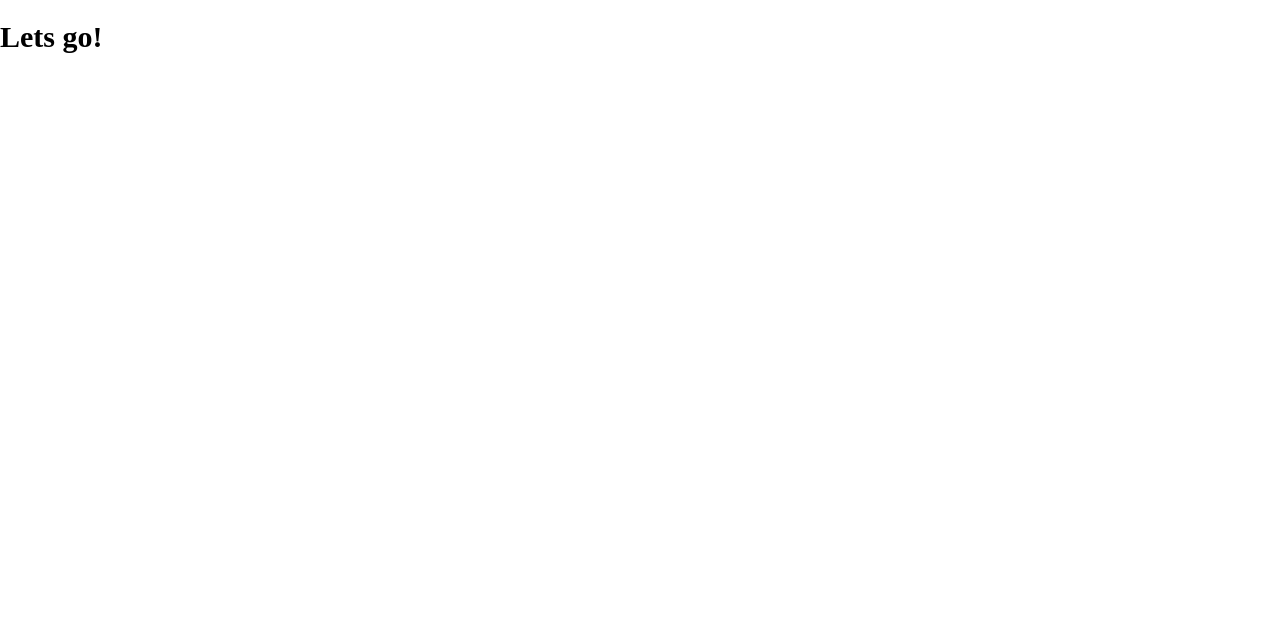
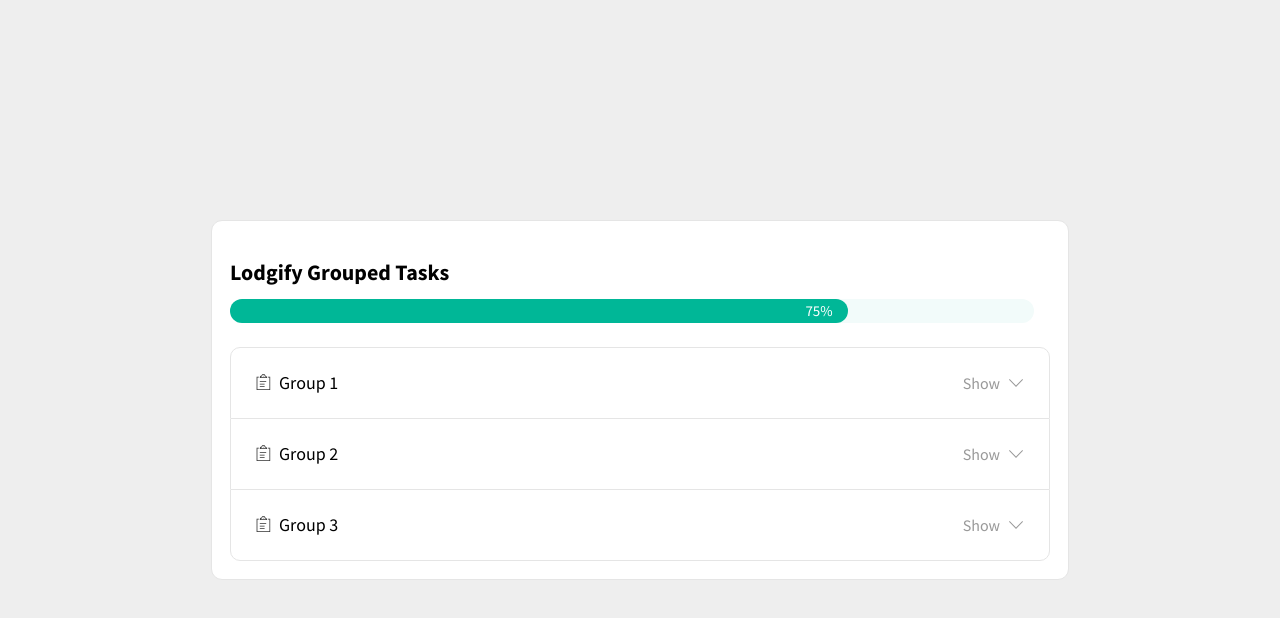
Before and after one commit to sudebovds/lodgify-code-test, a React (Vite) app: page / in a window 1280 px wide. Shown: the top 618 px of the page. Built offline with nearby package versions, Linux system fonts and the light colour scheme.

Commit message:
Added all UI, deveided app to components.

```diff
--- a/package.json
+++ b/package.json
@@ -12,11 +12,13 @@
   },
   "dependencies": {
     "react": "^18.2.0",
-    "react-dom": "^18.2.0"
+    "react-dom": "^18.2.0",
+    "styled-components": "^5.3.6"
   },
   "devDependencies": {
     "@types/react": "^18.0.24",
     "@types/react-dom": "^18.0.8",
+    "@types/styled-components": "^5.1.26",
     "@vitejs/plugin-react": "^2.2.0",
     "typescript": "^4.6.4",
     "vite": "^3.2.3",
--- a/src/App.tsx
+++ b/src/App.tsx
@@ -1,9 +1,26 @@
 import { useState } from 'react'
+import Group from './components/Group'
+import Header from './components/Header'
+import { Content } from './content'
 
 function App() {
    return (
-    <div className="App">
-      <h1>Lets go!</h1>
+    <div className="wrapper">
+      <div className='widget'>
+        <Header
+          progressValue={75}
+        />
+        <main className='mainContent'>
+          {
+            Content.map(group => (
+              <Group
+                groupName={group.groupName}
+                tasks={group.tasks}
+              />
+            ))
+          }
+        </main>
+      </div>
     </div>
   )
 }
--- /dev/null
+++ b/src/components/Group/TaskItem.tsx
@@ -0,0 +1,14 @@
+import React, { FC } from 'react'
+import { ITask } from '../../types'
+
+const TaskItem: FC<ITask> = ({ name }) => {
+  return (
+    <label className='groupRow'>
+        {name}
+        <input type='checkbox' />
+        <span className="checkmark"></span>
+    </label>
+  )
+}
+
+export default TaskItem
--- /dev/null
+++ b/src/components/Group/index.tsx
@@ -0,0 +1,28 @@
+import React, { FC } from 'react'
+import { IGroupInterface } from '../../types'
+import TaskItem from './taskItem'
+
+//Styles
+import './style.css';
+
+const Group: FC<IGroupInterface> = ({ groupName, tasks }) => {
+  return (
+    <details className='groupContainer'>
+        <summary className='groupHeader'>
+            <div className='groupName'>{groupName}</div>
+            <div className='showMore'>Show</div>
+            <div className='showLess'>Hide</div>
+        </summary>
+        <div className='groupContent'>
+            {tasks.map(task => (
+                <TaskItem
+                    name={task.name}
+                    key={task.name}
+                />
+            ))}
+        </div>
+    </details>
+  )
+}
+
+export default Group
--- /dev/null
+++ b/src/components/Group/style.css
@@ -0,0 +1,157 @@
+.groupContainer {
+  border-left: 1px solid var(--grayBorder);
+  border-right: 1px solid var(--grayBorder);
+}
+
+.groupContainer:first-child {
+  border-radius: 10px 10px 0 0;
+  border: 1px solid var(--grayBorder);
+}
+
+.groupContainer:last-child {
+  border-radius: 0 0 10px 10px;
+  border: 1px solid var(--grayBorder);
+}
+
+.groupHeader {
+  display: flex;
+  justify-content: space-between;
+  align-items: center;
+  padding: 24px;
+}
+
+.groupName {
+  padding-left: 24px;
+  position: relative;
+  font-weight: 400;
+  font-size: 18px;
+  line-height: 22px;
+  display: flex;
+  align-items: center;
+}
+.groupName::before {
+  content: "";
+  display: flex;
+  position: absolute;
+  left: 0;
+  width: 17px;
+  height: 17px;
+  background-image: url("../../assets/icons/booking.svg");
+  background-repeat: no-repeat;
+}
+
+.groupName.done::before {
+  background-image: url("../../assets/icons/done-booking.svg");
+}
+
+.showMore,
+.showLess {
+  cursor: pointer;
+  align-items: center;
+  position: relative;
+  padding-right: 25px;
+  line-height: 20.11px;
+  font-size: 16px;
+  color: var(--lightGray);
+}
+
+.groupContainer[open] .showMore {
+  display: none;
+}
+
+.groupContainer[open] .showLess {
+  display: flex;
+}
+.groupContainer .showMore {
+  display: flex;
+}
+
+.groupContainer .showLess {
+  display: none;
+}
+
+.showMore::after,
+.showLess::after {
+  content: "";
+  display: flex;
+  position: absolute;
+  right: 0;
+  width: 16px;
+  height: 8px;
+  background-repeat: no-repeat;
+}
+
+.showMore::after {
+  background-image: url("../../assets/icons/arrow-down.svg");
+}
+
+.showLess::after {
+  background-image: url("../../assets/icons/arrow-up.svg");
+}
+
+.groupContent {
+  padding: 0 20px;
+  display: flex;
+  flex-direction: column;
+}
+.groupRow {
+  display: flex;
+  position: relative;
+  padding-left: 30px;
+  cursor: pointer;
+  font-size: 16px;
+  -webkit-user-select: none;
+  -moz-user-select: none;
+  -ms-user-select: none;
+  user-select: none;
+  align-items: center;
+  margin: 20px 0;
+}
+.groupRow input {
+  position: absolute;
+  opacity: 0;
+  cursor: pointer;
+  height: 0;
+  width: 0;
+}
+
+.groupRow .checkmark {
+  position: absolute;
+  top: 0;
+  left: 0;
+  height: 20px;
+  width: 20px;
+  border-radius: 4px;
+  background-color: white;
+  border: 1px solid var(--grayBorder);
+}
+
+.groupRow:hover input ~ .checkmark {
+  background-color: var(--grayBorder);
+}
+
+.groupRow input:checked ~ .checkmark {
+  background-color: var(--greenProgress);
+}
+
+.groupRow .checkmark:after {
+  content: "";
+  position: absolute;
+  display: none;
+}
+
+.groupRow input:checked ~ .checkmark:after {
+  display: block;
+}
+
+.groupRow .checkmark:after {
+  left: 6px;
+  top: 2px;
+  width: 5px;
+  height: 10px;
+  border: solid white;
+  border-width: 0 3px 3px 0;
+  -webkit-transform: rotate(45deg);
+  -ms-transform: rotate(45deg);
+  transform: rotate(45deg);
+}
--- /dev/null
+++ b/src/components/Header/index.tsx
@@ -0,0 +1,19 @@
+import React, { FC } from 'react'
+import ProgressBar from '../ProgressBar'
+
+import './style.css'
+
+type ProgressValueType = { progressValue: number };
+
+const Header: FC<ProgressValueType> = ({progressValue}) => {
+  return (
+    <header className='header'>
+      <h1>Lodgify Grouped Tasks</h1>
+      <ProgressBar
+        progressValue={progressValue}
+      />
+    </header>
+  )
+}
+
+export default Header
--- /dev/null
+++ b/src/components/Header/style.css
@@ -0,0 +1,9 @@
+.header {
+  width: 100%;
+}
+
+.header h1 {
+  font-weight: 700;
+  font-size: 22px;
+  line-height: 24px;
+}
--- /dev/null
+++ b/src/components/ProgressBar/index.tsx
@@ -0,0 +1,39 @@
+import styled, { keyframes } from 'styled-components'
+
+//Styles
+import './style.css'
+
+const ProgressBar = ({ progressValue = 68}: {progressValue: number}) => {
+  const loading = keyframes`
+    from {
+      width: 0%;
+    }
+    to {
+      width: ${progressValue}%;
+    }
+  `;
+
+  const ProgressBarValue = styled.div`
+    animation: ${loading} 3s normal forwards;
+    display: flex;
+    justify-content: end;
+    align-items: center;
+    align-content: center;
+    padding-right: 15px;
+    box-shadow: 0 10px 40px -10px #fff;
+    border-radius: 24px;
+    background: var(--greenProgress);
+    height: 24px;
+    color: white;
+  `;
+
+  return (
+    <>
+      <div className='progress'>
+          <ProgressBarValue>{`${progressValue}%`}</ProgressBarValue>
+      </div>
+    </>
+  )
+}
+
+export default ProgressBar
--- /dev/null
+++ b/src/components/ProgressBar/style.css
@@ -0,0 +1,11 @@
+.progress {
+  width: 98%;
+  background: var(--lightGreenProgress);
+  justify-content: flex-start;
+  border-radius: 24px;
+  align-items: center;
+  position: relative;
+  display: flex;
+  height: 24px;
+  margin-bottom: 24px;
+}
--- /dev/null
+++ b/src/content.ts
@@ -0,0 +1,43 @@
+import { IGroupType } from './types/index';
+
+export const Content: IGroupType[] = [
+    {
+        groupName: 'Group 1',
+        tasks: [
+            {
+                name: 'Task 1-1',
+            },
+            {
+                name: 'Task 1-2',
+            },
+            {
+                name: 'Task 1-3',
+            }
+        ]
+    },
+    {
+        groupName: 'Group 2',
+        tasks: [
+            {
+                name: 'Task 2-1',
+            },
+            {
+                name: 'Task 2-2',
+            },
+            {
+                name: 'Task 2-3',
+            }
+        ]
+    },
+    {
+        groupName: 'Group 3',
+        tasks: [
+            {
+                name: 'Task 3-1',
+            },
+            {
+                name: 'Task 3-2',
+            }
+        ]
+    }
+]
--- a/src/styles/global.css
+++ b/src/styles/global.css
@@ -3,8 +3,11 @@
 
 /*Variables*/
 :root {
-  --grayBgr: #e5e5e5;
+  --grayBGR: #eee;
+  --grayBorder: #e5e5e5;
+  --lightGray: #999999;
   --greenProgress: #00b797;
+  --lightGreenProgress: #f2fbfa;
   --mainText: #333333;
 }
 
@@ -14,12 +17,35 @@
   margin: 0;
   padding: 0;
   box-sizing: border-box;
+  font-family: "Source Sans Pro", sans-serif;
   font-size: 15px;
+  background-color: var(--grayBGR);
 }
-
 ul,
 li {
   list-style: none;
   padding: 0;
   margin: 0;
 }
+.wrapper {
+  display: flex;
+  justify-content: center;
+  align-items: center;
+  width: 100vw;
+  height: 100vh;
+  margin: 0;
+  padding: 0;
+}
+.widget {
+  width: 820px;
+  display: flex;
+  flex-direction: column;
+  align-items: flex-start;
+  background: white;
+  padding: 24px 18px 18px 18px;
+  border: 1px solid var(--grayBorder);
+  border-radius: 11px;
+}
+.mainContent {
+  width: 100%;
+}
--- /dev/null
+++ b/src/types/index.ts
@@ -0,0 +1,8 @@
+export interface ITaskInterface{
+    name: string;
+}
+
+export interface IGroupInterface{
+    groupName: string;
+    tasks: ITaskInterface[];
+}
```
Also changed, not shown: 1 other file (tests, documents, lock files or other folders).
